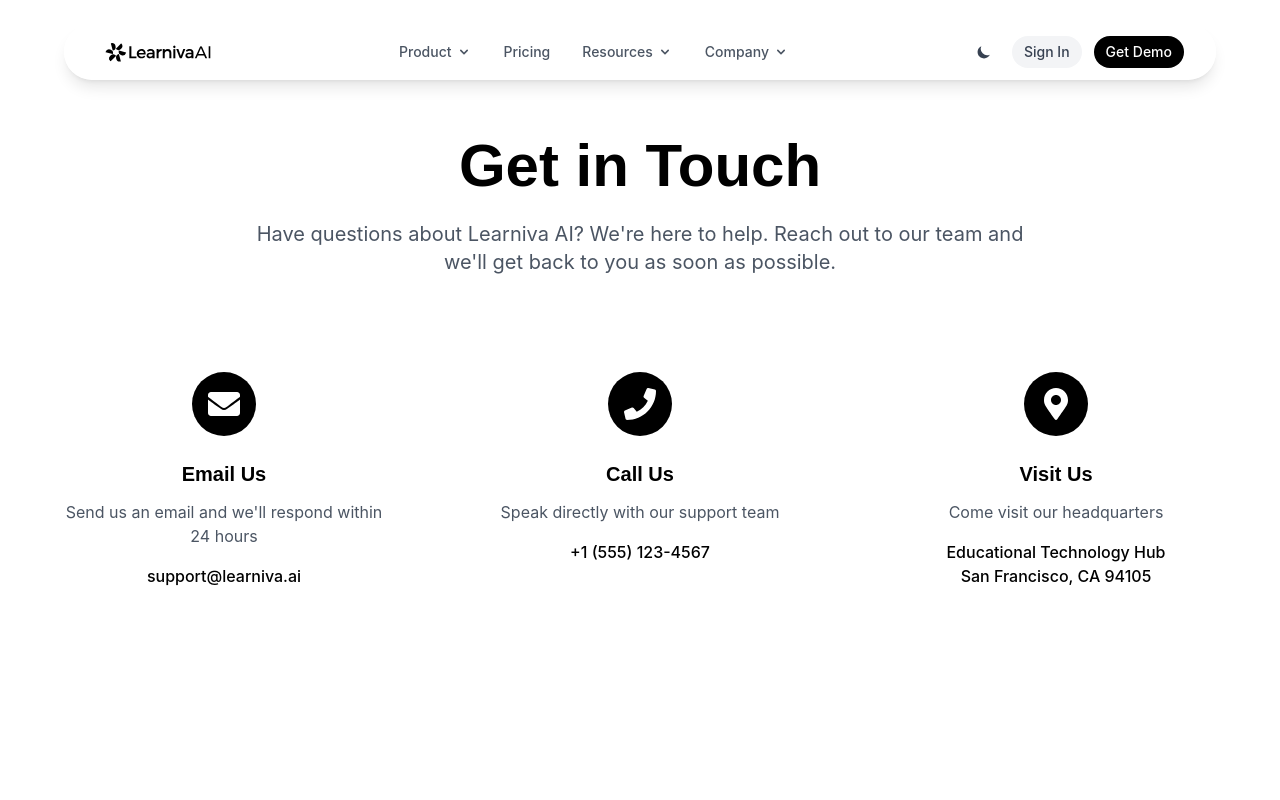
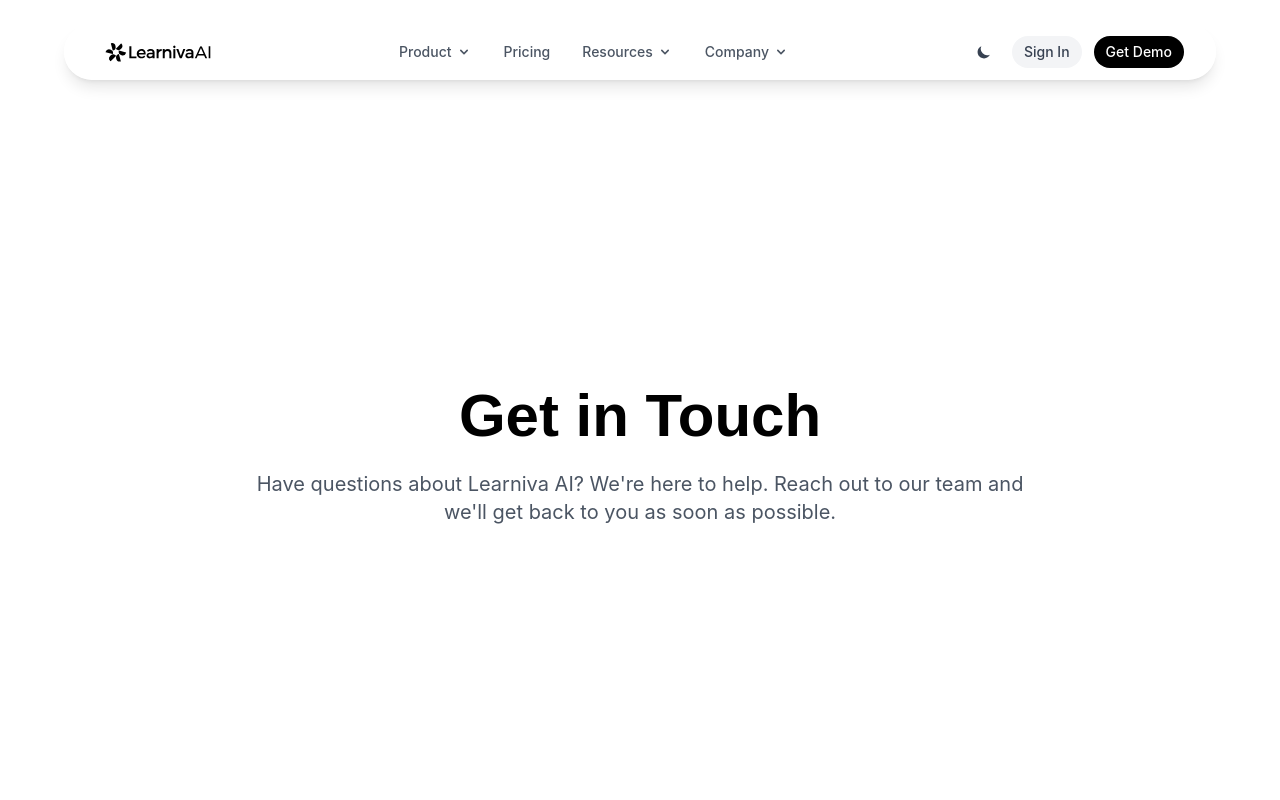
Before and after one commit to Muchafara/learniva-ai, a Next.js app: page /contact in a window 1280 px wide. Shown: the top 800 px of the page. Built offline with nearby package versions, Linux system fonts and the light colour scheme.

Commit message:
feat: enhance ContactHero with custom cursor effects and background pattern

```diff
--- a/src/components/contact/ContactHero.tsx
+++ b/src/components/contact/ContactHero.tsx
@@ -2,17 +2,67 @@
 
 import { motion } from 'framer-motion'
 import { FaEnvelope, FaMapMarkerAlt, FaPhone } from 'react-icons/fa'
+import Image from 'next/image'
+import { useState } from 'react'
 
 export function ContactHero() {
+  const [mousePosition, setMousePosition] = useState({ x: 0, y: 0 })
+  const [isHovering, setIsHovering] = useState(false)
+
+  const handleMouseMove = (e: React.MouseEvent<HTMLElement>) => {
+    const rect = e.currentTarget.getBoundingClientRect()
+    setMousePosition({
+      x: e.clientX - rect.left,
+      y: e.clientY - rect.top
+    })
+  }
+
   return (
-    <section className="relative py-20 bg-white dark:bg-black">
-      <div className="max-w-7xl mx-auto px-4 sm:px-6 lg:px-8">
-        <div className="text-center mb-16">
+    <>
+      <style jsx>{`
+        .cursor-spotlight {
+          mask-image: ${isHovering
+            ? `radial-gradient(circle 150px at ${mousePosition.x}px ${mousePosition.y}px, rgba(0,0,0,0.8) 0%, rgba(0,0,0,0.4) 50%, transparent 100%)`
+            : `radial-gradient(circle 0px at ${mousePosition.x}px ${mousePosition.y}px, transparent 0%, transparent 100%)`};
+          -webkit-mask-image: ${isHovering
+            ? `radial-gradient(circle 150px at ${mousePosition.x}px ${mousePosition.y}px, rgba(0,0,0,0.8) 0%, rgba(0,0,0,0.4) 50%, transparent 100%)`
+            : `radial-gradient(circle 0px at ${mousePosition.x}px ${mousePosition.y}px, transparent 0%, transparent 100%)`};
+          transition: mask-image 0.3s ease-out, -webkit-mask-image 0.3s ease-out;
+        }
+        .custom-cursor {
+          left: ${mousePosition.x - 8}px;
+          top: ${mousePosition.y - 8}px;
+        }
+      `}</style>
+      <section
+        className="relative min-h-screen w-full overflow-hidden cursor-none bg-white dark:bg-black"
+        onMouseMove={handleMouseMove}
+        onMouseEnter={() => setIsHovering(true)}
+        onMouseLeave={() => setIsHovering(false)}
+      >
+        {/* Background Pattern */}
+        <div className="absolute inset-0 cursor-spotlight z-0">
+          <Image
+            src="/Hero/Hero Pattern - 2.svg"
+            alt=""
+            fill
+            className="object-cover opacity-60 dark:opacity-40"
+            priority
+          />
+        </div>
+
+        {/* Custom Cursor */}
+        {isHovering && (
+          <div className="absolute pointer-events-none z-20 w-4 h-4 bg-black dark:bg-white rounded-full transition-transform duration-100 scale-125 custom-cursor" />
+        )}
+
+        {/* Hero Content */}
+        <div className="relative z-10 min-h-screen flex flex-col items-center justify-center px-4 sm:px-6 lg:px-8">
           <motion.h1
             initial={{ opacity: 0, y: 20 }}
             animate={{ opacity: 1, y: 0 }}
             transition={{ duration: 0.6 }}
-            className="text-4xl md:text-5xl lg:text-6xl font-bold text-black dark:text-white mb-6"
+            className="text-4xl md:text-5xl lg:text-6xl font-bold text-black dark:text-white mb-6 text-center"
           >
             Get in Touch
           </motion.h1>
@@ -20,75 +70,12 @@ export function ContactHero() {
             initial={{ opacity: 0, y: 20 }}
             animate={{ opacity: 1, y: 0 }}
             transition={{ duration: 0.6, delay: 0.2 }}
-            className="text-xl text-gray-600 dark:text-gray-300 max-w-3xl mx-auto"
+            className="text-xl text-gray-600 dark:text-gray-300 max-w-3xl mx-auto text-center"
           >
             Have questions about Learniva AI? We're here to help. Reach out to our team and we'll get back to you as soon as possible.
           </motion.p>
         </div>
-
-        <div className="grid grid-cols-1 lg:grid-cols-3 gap-8 mb-16">
-          <motion.div
-            initial={{ opacity: 0, y: 20 }}
-            animate={{ opacity: 1, y: 0 }}
-            transition={{ duration: 0.6, delay: 0.3 }}
-            className="text-center p-8 bg-white dark:bg-black rounded-lg"
-          >
-            <div className="w-16 h-16 bg-black dark:bg-white rounded-full flex items-center justify-center mx-auto mb-6">
-              <FaEnvelope className="w-8 h-8 text-white dark:text-black" />
-            </div>
-            <h3 className="text-xl font-semibold text-black dark:text-white mb-3">Email Us</h3>
-            <p className="text-gray-600 dark:text-gray-300 mb-4">
-              Send us an email and we'll respond within 24 hours
-            </p>
-            <a
-              href="mailto:support@learniva.ai"
-              className="text-black dark:text-white font-medium hover:underline"
-            >
-              support@learniva.ai
-            </a>
-          </motion.div>
-
-          <motion.div
-            initial={{ opacity: 0, y: 20 }}
-            animate={{ opacity: 1, y: 0 }}
-            transition={{ duration: 0.6, delay: 0.4 }}
-            className="text-center p-8 bg-white dark:bg-black rounded-lg"
-          >
-            <div className="w-16 h-16 bg-black dark:bg-white rounded-full flex items-center justify-center mx-auto mb-6">
-              <FaPhone className="w-8 h-8 text-white dark:text-black" />
-            </div>
-            <h3 className="text-xl font-semibold text-black dark:text-white mb-3">Call Us</h3>
-            <p className="text-gray-600 dark:text-gray-300 mb-4">
-              Speak directly with our support team
-            </p>
-            <a
-              href="tel:+1-555-123-4567"
-              className="text-black dark:text-white font-medium hover:underline"
-            >
-              +1 (555) 123-4567
-            </a>
-          </motion.div>
-
-          <motion.div
-            initial={{ opacity: 0, y: 20 }}
-            animate={{ opacity: 1, y: 0 }}
-            transition={{ duration: 0.6, delay: 0.5 }}
-            className="text-center p-8 bg-white dark:bg-black rounded-lg"
-          >
-            <div className="w-16 h-16 bg-black dark:bg-white rounded-full flex items-center justify-center mx-auto mb-6">
-              <FaMapMarkerAlt className="w-8 h-8 text-white dark:text-black" />
-            </div>
-            <h3 className="text-xl font-semibold text-black dark:text-white mb-3">Visit Us</h3>
-            <p className="text-gray-600 dark:text-gray-300 mb-4">
-              Come visit our headquarters
-            </p>
-            <address className="text-black dark:text-white font-medium not-italic">
-              Educational Technology Hub<br />
-              San Francisco, CA 94105
-            </address>
-          </motion.div>
-        </div>
-      </div>
-    </section>
+      </section>
+    </>
   )
 }
```
